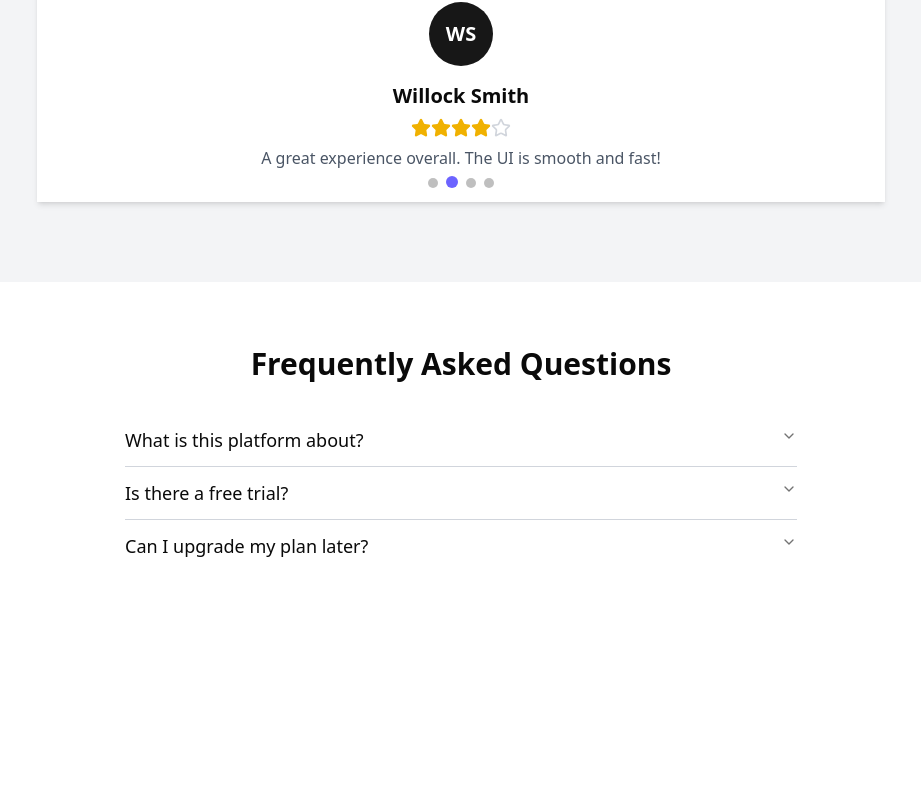
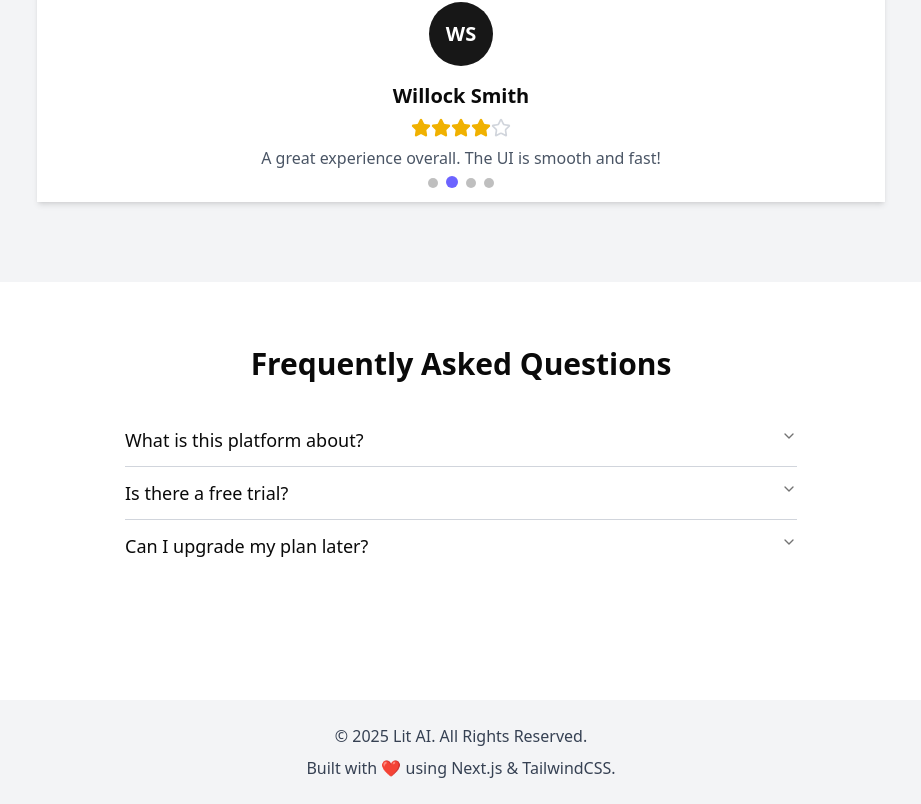
Before and after one commit to kadelcode/saas-landing-page, a Next.js app: page / in a window 1280 px wide. Shown: the part 1968-2772 px from the top of the page, without its empty margins (179-1100 px from the left). Before the commit the page ends 2604 px from the top, so only its background shows below. Built offline with nearby package versions, Linux system fonts and the light colour scheme.

Commit message:
Add Footer component

```diff
--- a/src/app/page.tsx
+++ b/src/app/page.tsx
@@ -3,6 +3,7 @@ import { Features } from "@/components/sections/features";
 import { Pricing } from "@/components/sections/pricing";
 import { Testimonials } from "@/components/sections/Testimonials";
 import { FAQ } from "@/components/sections/faq";
+import { Footer } from "@/components/Footer";
 
 export default function Home() {
   return (
@@ -13,6 +14,7 @@ export default function Home() {
       <Pricing />
       <Testimonials />
       <FAQ />
+      <Footer />
     </div>
   )
 }
--- /dev/null
+++ b/src/components/Footer.tsx
@@ -0,0 +1,12 @@
+export function Footer() {
+    return (
+        <footer className="w-full bg-gray-100 dark:bg-gray-900 py-6 mt-16">
+            <div className="container mx-auto text-center text-gray-700 dark:text-gray-300">
+                <p>&copy; {new Date().getFullYear()} Lit AI. All Rights Reserved.</p>
+                <p className="mt-2">
+                    Built with ❤️ using Next.js & TailwindCSS.
+                </p>
+            </div>
+        </footer>
+    )
+}
```
